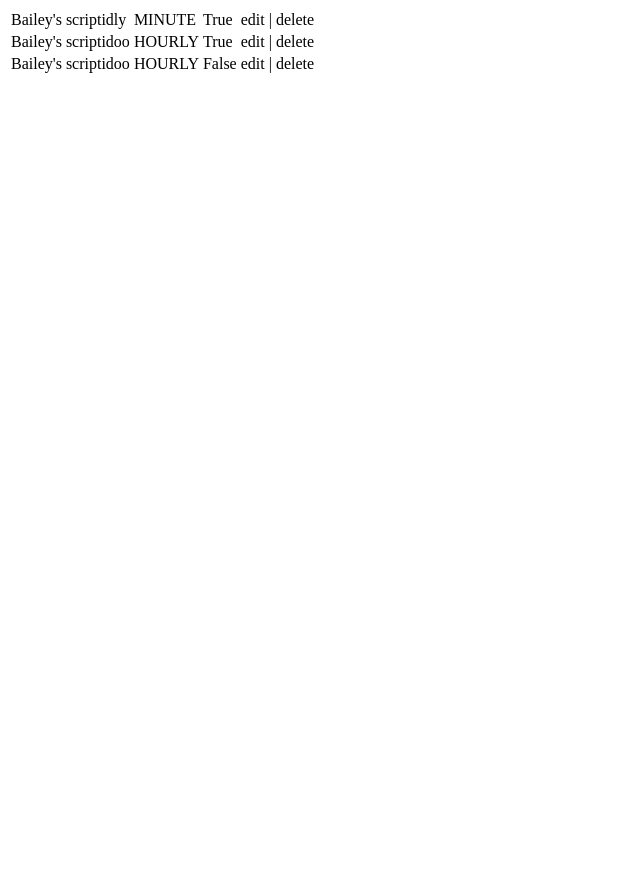
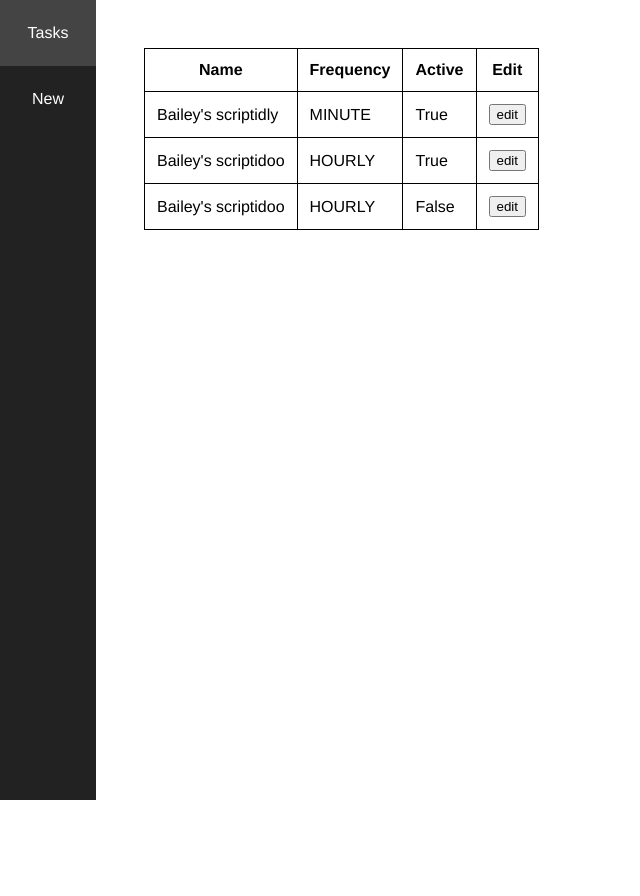
Before and after one commit to baely/DjangoTaskScheduler, a Django app: page /task/list in a window 1280 px wide; the page is wider, and only the part inside the window is pictured. Shown: that part, without its empty margins (0-640 px from the left). Before the commit the page ends 73 px from the top of that part, so only its background shows below. Run offline with Django 3.2, Linux system fonts and the light colour scheme; data comes from the database, SQL or seed files in the repository; both versions use the stored data as it was after the commit.

Commit message:
Full working POC

```diff
--- a/DjangoTaskScheduler/settings.py
+++ b/DjangoTaskScheduler/settings.py
@@ -121,3 +121,7 @@ USE_TZ = True
 # https://docs.djangoproject.com/en/2.1/howto/static-files/
 
 STATIC_URL = '/static/'
+
+STATICFILES_DIRS = [
+    os.path.join(BASE_DIR, "static")
+]
--- a/DjangoTaskScheduler/views.py
+++ b/DjangoTaskScheduler/views.py
@@ -8,7 +8,6 @@ def task_create(request: HttpRequest) -> HttpResponse:
         form = TaskForm(request.POST)
         if form.is_valid():
             form.save()
-            return HttpResponse("saved")
             return redirect("/")
     else:
         form = TaskForm()
@@ -22,7 +21,7 @@ def task_edit(request: HttpRequest, pk: int) -> HttpResponse:
         if form.is_valid():
             print(instance)
             instance.save()
-            return HttpResponse("updated")
+            return redirect("/")
 
     else:
         form = TaskForm(instance=instance)
--- /dev/null
+++ b/static/css/style.css
@@ -0,0 +1,61 @@
+a:link, a:visited, a:hover, a:active {
+    color: inherit;
+    text-decoration: none;
+}
+
+body {
+    font-family: "Helvetica Neue", Helvetica, Arial, sans-serif;
+    margin: 0;
+    padding: 0;
+}
+
+.nav {
+    background-color: #222;
+    color: #fff;
+    float: left;
+    height: 100vh;
+    margin: 0;
+    width: 96px;
+}
+
+.nav ul {
+    list-style: none;
+    margin: 0;
+    padding: 0;
+}
+
+.nav ul li {
+    margin: 0;
+    padding: 0;
+}
+
+.nav ul li a {
+    display: inline-block;
+    padding: 24px 0;
+    text-align: center;
+    width: 100%;
+}
+
+.nav ul li a:hover {
+    background-color: #444;
+}
+
+.main {
+    height: 100vh;
+    margin: 0 0 0 96px;
+    padding: 48px;
+    width: calc(100vw - 40px);
+}
+
+.main table {
+    border-collapse: collapse;
+}
+
+.main table th, .main table td {
+    border: 1px solid #000;
+    padding: 12px;
+}
+
+.main table a:link {
+   text-decoration: underline;
+}
--- a/templates/base.html
+++ b/templates/base.html
@@ -1,12 +1,17 @@
+{% load static %}
 <!DOCTYPE html>
 <html lang="en">
 <head>
     <meta charset="UTF-8">
     <title>Task Scheduler</title>
+    <link rel="stylesheet" href="{% static "css/style.css" %}">
 </head>
 <body>
+<div class="nav">
 {% include "nav.html" %}
-{% block main %}
-{% endblock %}
+</div>
+<div class="main">
+{% block main %}{% endblock %}
+</div>
 </body>
 </html>
--- a/templates/nav.html
+++ b/templates/nav.html
@@ -1 +1,5 @@
 <!-- TODO Create Navigation -->
+<ul>
+    <li><a href="/">Tasks</a></li>
+    <li><a href="/task/create">New</a></li>
+</ul>
--- a/templates/task/list.html
+++ b/templates/task/list.html
@@ -1,8 +1,19 @@
 {% extends "base.html" %}
 {% block main %}
 <table>
+    <tr>
+        <th>Name</th>
+        <th>Frequency</th>
+        <th>Active</th>
+        <th>Edit</th>
+    </tr>
     {% for task in object_list %}
-    <tr><td>{{ task.name }}</td><td>{{ task.frequency }}</td><td>{{ task.active }}</td><td>edit | delete</td></tr>
+    <tr>
+        <td>{{ task.name }}</td>
+        <td>{{ task.frequency }}</td>
+        <td>{{ task.active }}</td>
+        <td><button onclick="window.location.href='/task/edit/{{ task.id }}'">edit</button></td>
+    </tr>
     {% endfor %}
 </table>
 {% endblock %}
```
Also changed, not shown: db.sqlite3.
